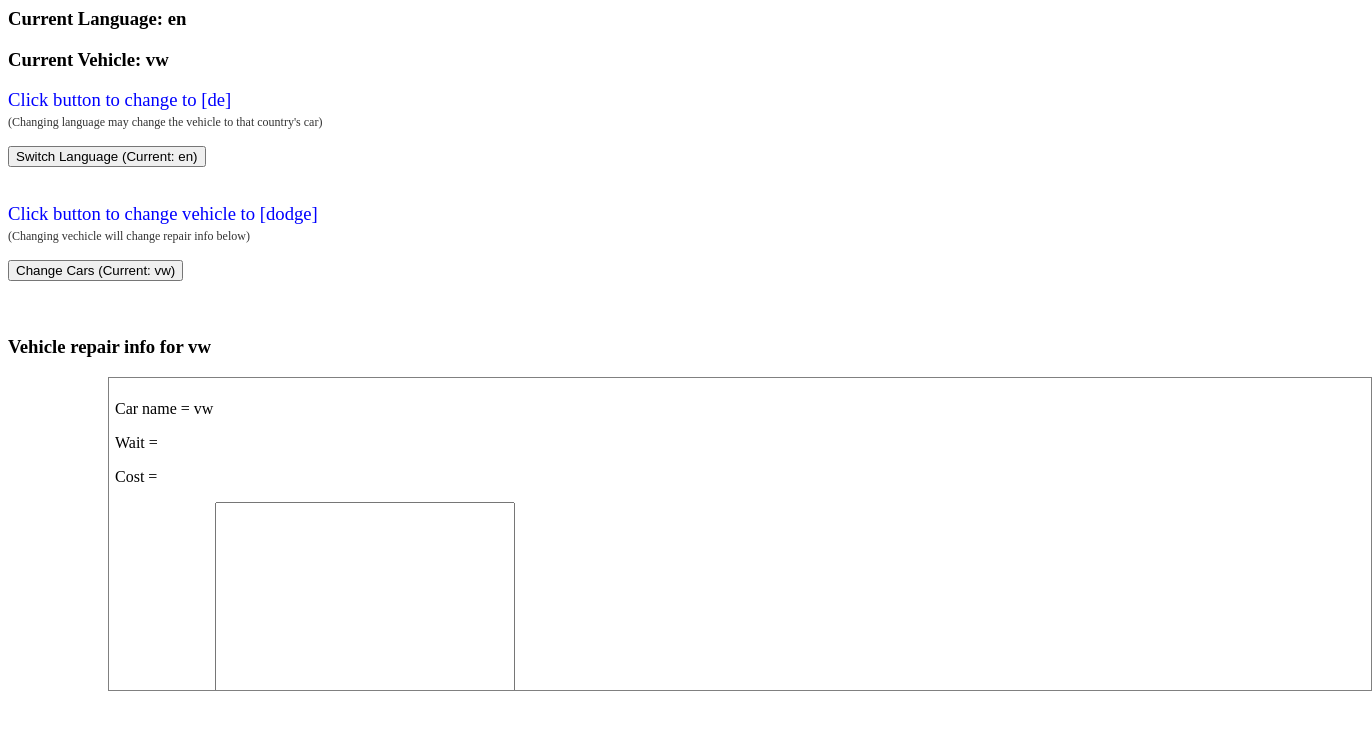
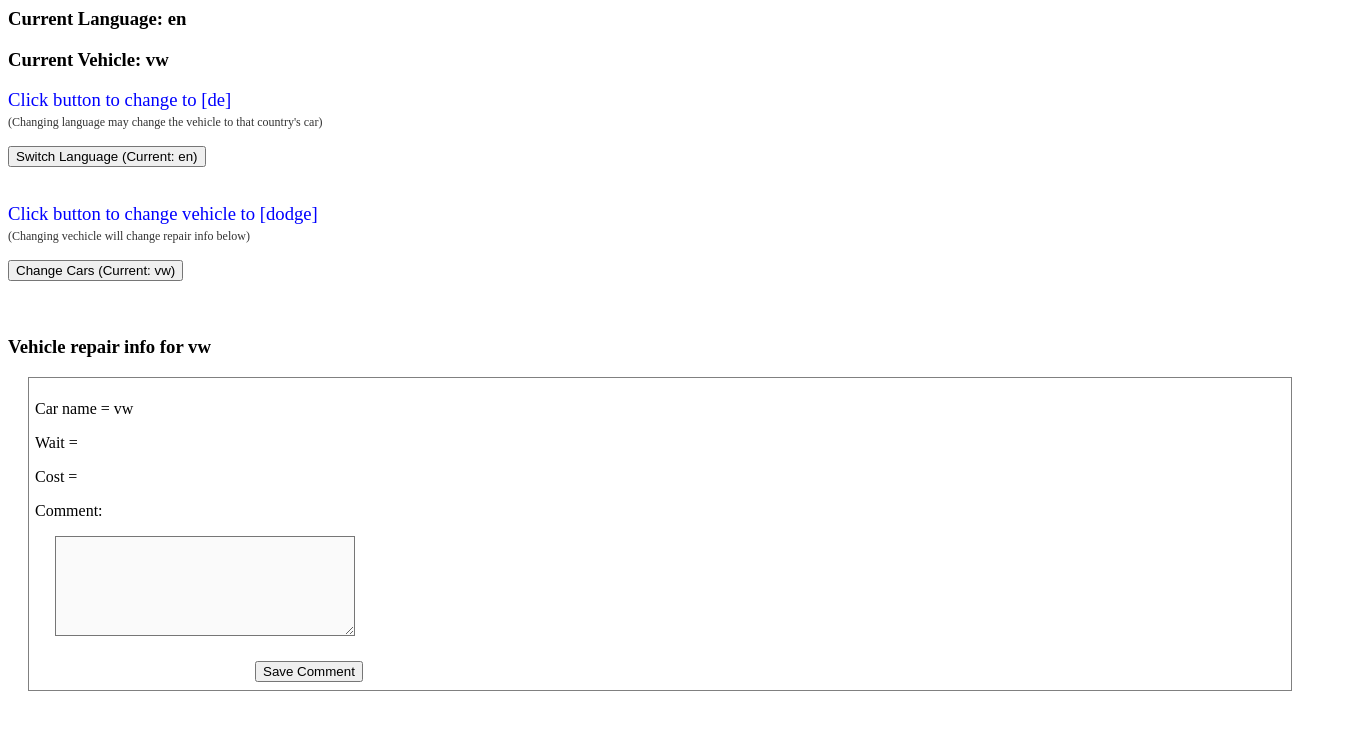
Before and after one commit to markdev101/Providers, a React (Create React App) app: page / in a window 1280 px wide. Shown: the top 730 px of the page, 1372 px wide, since content can reach past the window. Built offline with nearby package versions, Linux system fonts and the light colour scheme.

Commit message:
submit comment

```diff
--- a/Repairs.tsx
+++ b/Repairs.tsx
@@ -13,9 +13,13 @@
 
   console.log('REPAIRS: ', wait, cost, comment);
 
+  const handleSaveComment = () => {
+    console.log('Save Comment Clicked');
+  };
+
   const divStyle = {
     position: 'relative',
-    left: '100px',
+    left: '20px',
     minWidth: '300px',
     height: '300px',
     backkgroundColor: '#efefef',
@@ -25,9 +29,15 @@
   };
   const commentStyle = {
     position: 'relative',
-    left: '100px',
+    left: '20px',
     width: '300px',
-    height: '200px',
+    height: '100px',
+    backgroundColor: '#fafafa',
+  };
+  const buttonStyle = {
+    position: 'relative',
+    top: '40px',
+    left: '-80px',
   };
 
   return (
@@ -35,7 +45,11 @@
       <p>Car name = {car.vehicle}</p>
       <p> Wait = {stWait} </p>
       <p> Cost = {stCost} </p>
+      <p> Comment: </p>
       <textarea style={commentStyle}>{stComment}</textarea>
+      <button style={buttonStyle} onClick={() => handleSaveComment()}>
+        Save Comment
+      </button>
     </div>
   );
 };
```
